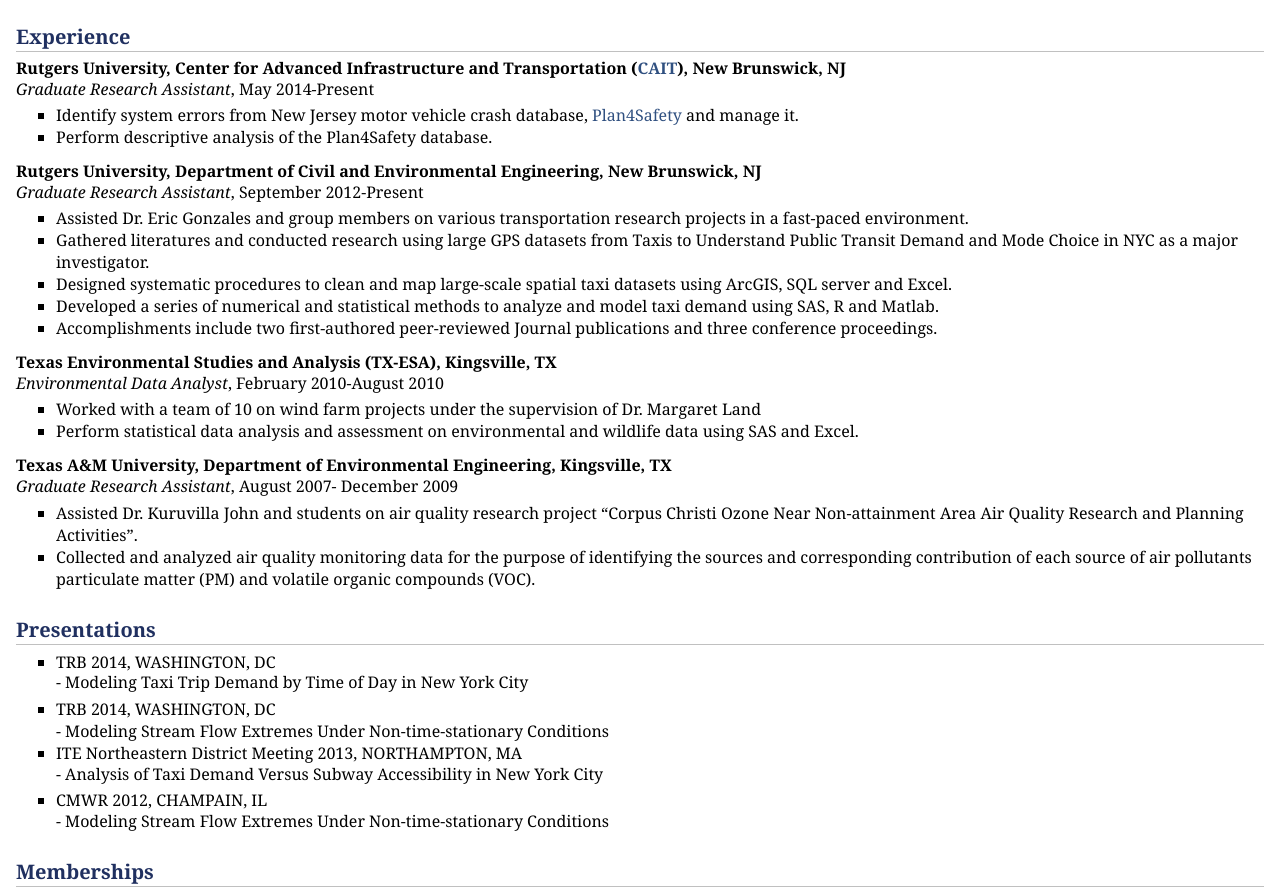
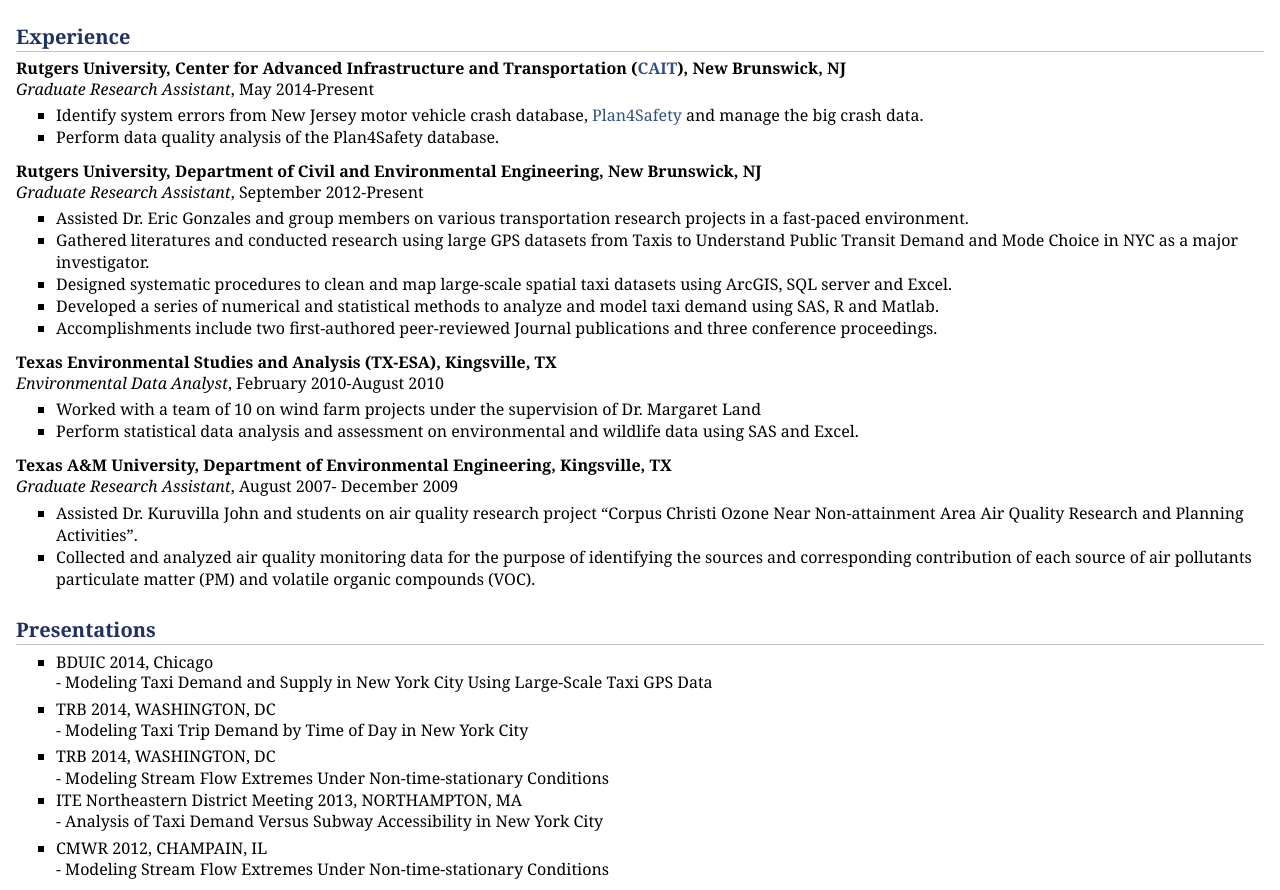
Before and after one commit to Jessie-Yang/Jessie-Yang.github.io, a plain HTML site: page index.html in a window 1280 px wide. Shown: the part 937-1827 px from the top of the page. Drawn offline with Linux system fonts and the light colour scheme.

Commit message:
updates on website

```diff
--- a/index.html
+++ b/index.html
@@ -57,8 +57,8 @@
 <p><strong>Rutgers University, Center for Advanced Infrastructure  and Transportation (<a href="https://cait.rutgers.edu/" target="_blank">CAIT</a>), New Brunswick, NJ</strong><br />
   <em>Graduate Research Assistant</em>, May 2014-Present</p>
 <ul>
-  <li>Identify system  errors from New Jersey motor vehicle crash database, <a href="https://cait.rutgers.edu/tsrc/plan4safety" target="_blank">Plan4Safety</a> and manage it.</li>
-  <li>Perform descriptive  analysis of the Plan4Safety database.</li>
+  <li>Identify system  errors from New Jersey motor vehicle crash database, <a href="https://cait.rutgers.edu/tsrc/plan4safety" target="_blank">Plan4Safety</a> and manage the big crash data.</li>
+  <li>Perform data quality analysis of the Plan4Safety database.</li>
 </ul>
 <p><strong>Rutgers University, Department of Civil  and Environmental Engineering, New Brunswick, NJ</strong><br />
   <em>Graduate  Research Assistant</em>, September 2012-Present </p>
@@ -83,6 +83,10 @@
 </ul>
 <h2>Presentations </h2>
 <ul>
+<li>
+  <p>BDUIC 2014, Chicago <br />
+- Modeling Taxi Demand and Supply in New York City Using Large-Scale Taxi GPS Data</p>
+</li>
 <li>
   <p>TRB 2014, WASHINGTON, DC <br />
 - Modeling Taxi Trip Demand by Time of Day in New York City</p>
```
